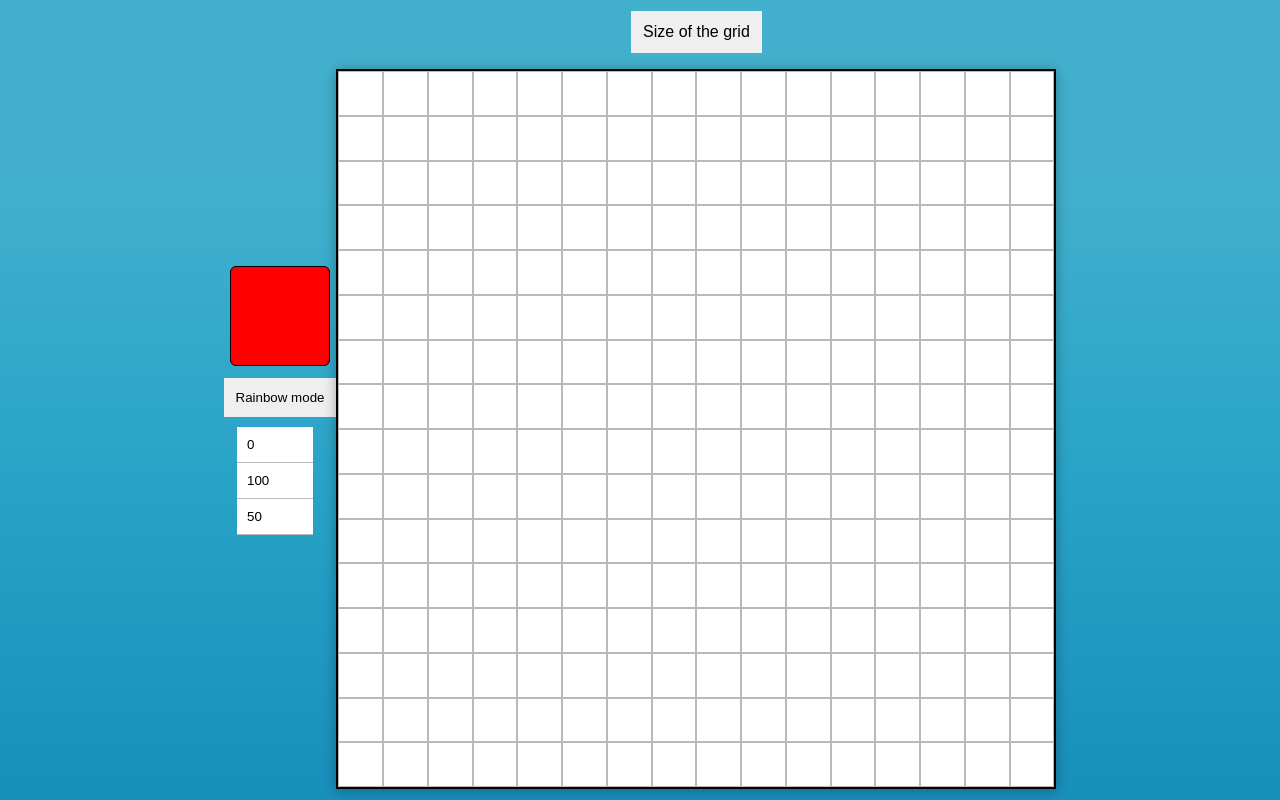
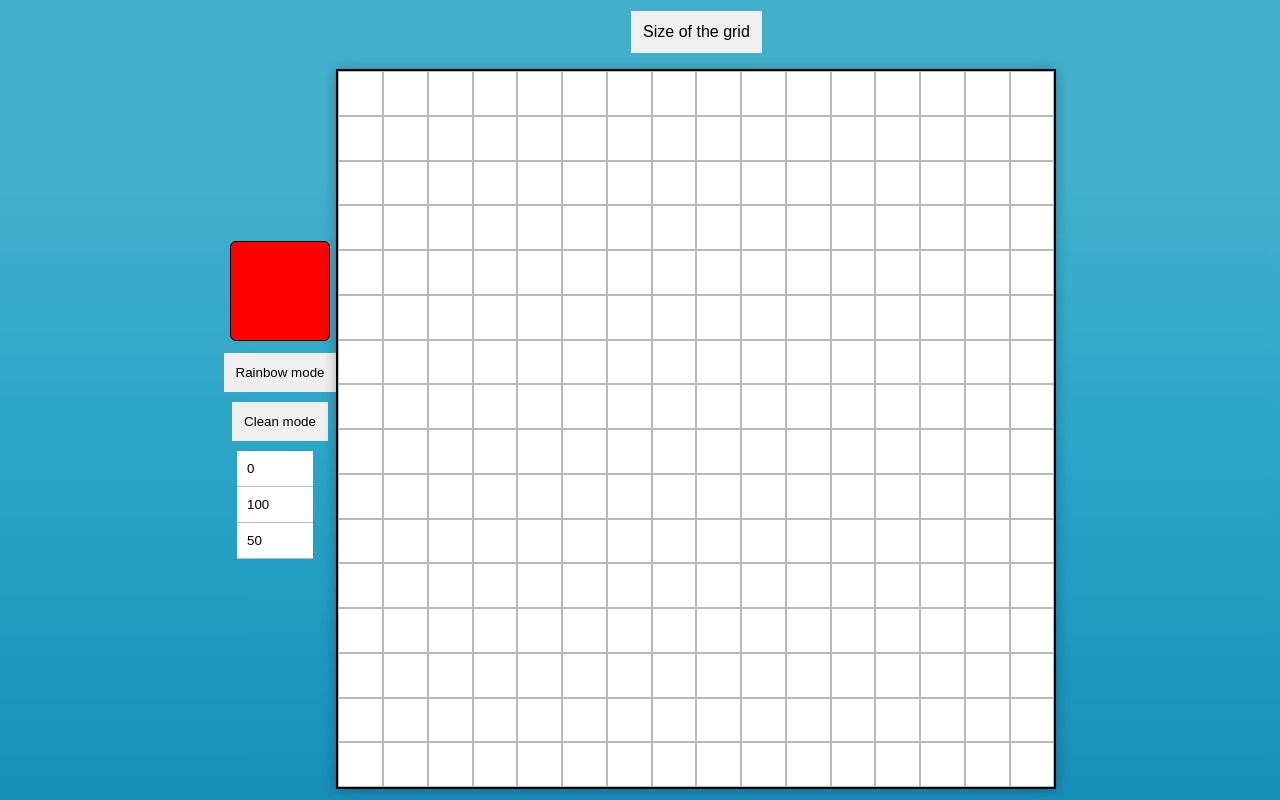
Before and after one commit to LucioFurnari/Etch-a-Sketch, a plain HTML site: page index.html in a window 1280 px wide. Drawn offline with Linux system fonts and the light colour scheme.

Commit message:
Add clean button and style

```diff
--- a/index.html
+++ b/index.html
@@ -12,13 +12,13 @@
     <div class="color-container">
         <div class="show-color"></div>
         <button class="rainbow-btn">Rainbow mode</button>
+        <button class="clean-btn">Clean mode</button>
         <div class="inputs-container">
             <input class="input-hue" type="number" value="0" min="0" max="360">
             <input class="input-saturation" type="number" value="100" min="0" max="100">
             <input class="input-lightness" type="number" value="50" min="0" max="100">
         </div>
     </div>
-    <!-- <input class="number-input" type="number" min="16" max="64" value="16"> -->
     <div class="board-container">
         <button class="grid-btn">Size of the grid</button>
         <div class="grid-container" draggable="false">
--- a/style.css
+++ b/style.css
@@ -45,7 +45,8 @@ body{
     flex-direction: column;
     align-items: center;
 }
-.rainbow-btn{
+.rainbow-btn,
+.clean-btn{
     border: none;
     padding: 12px;
     margin-bottom: 10px;
```
